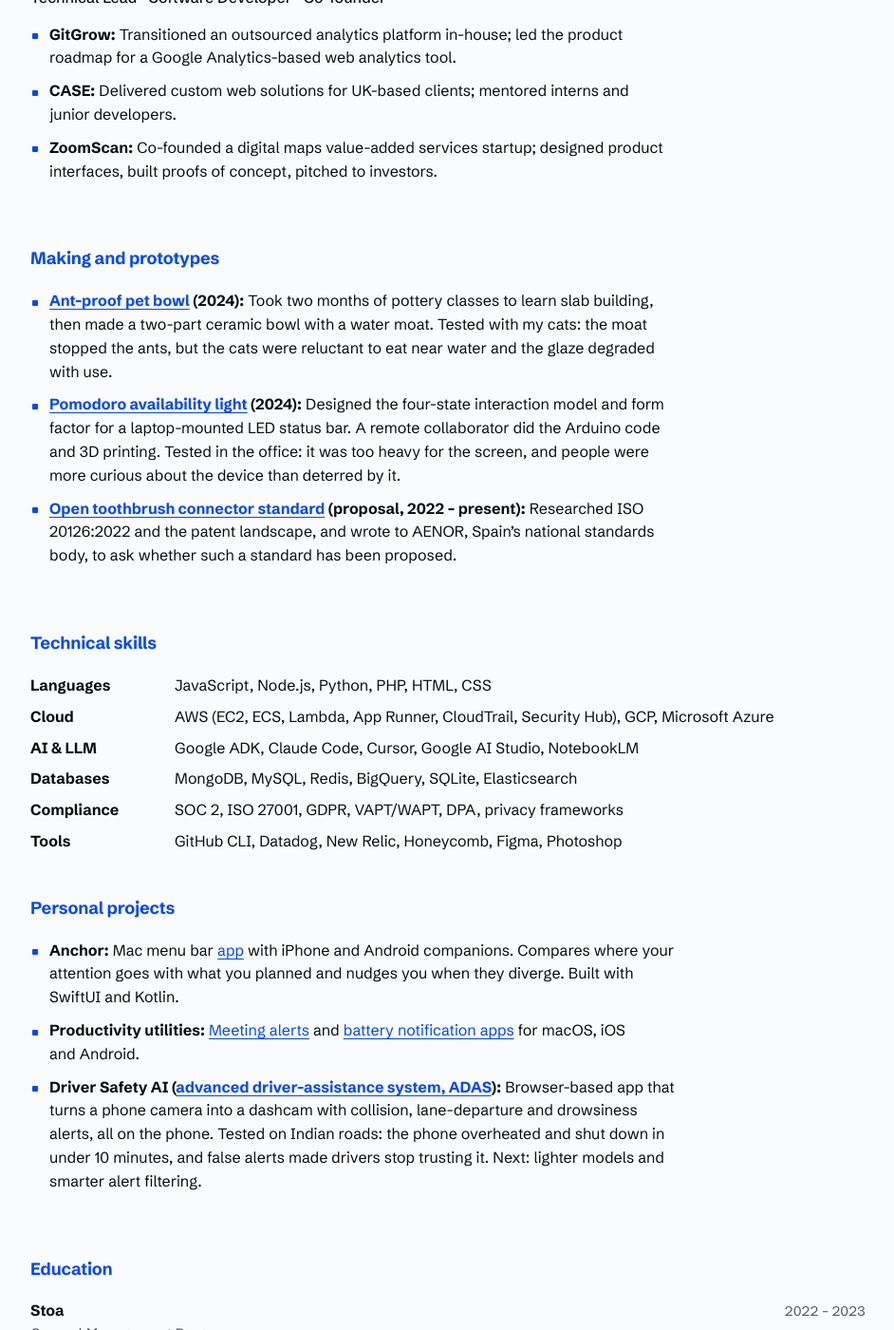
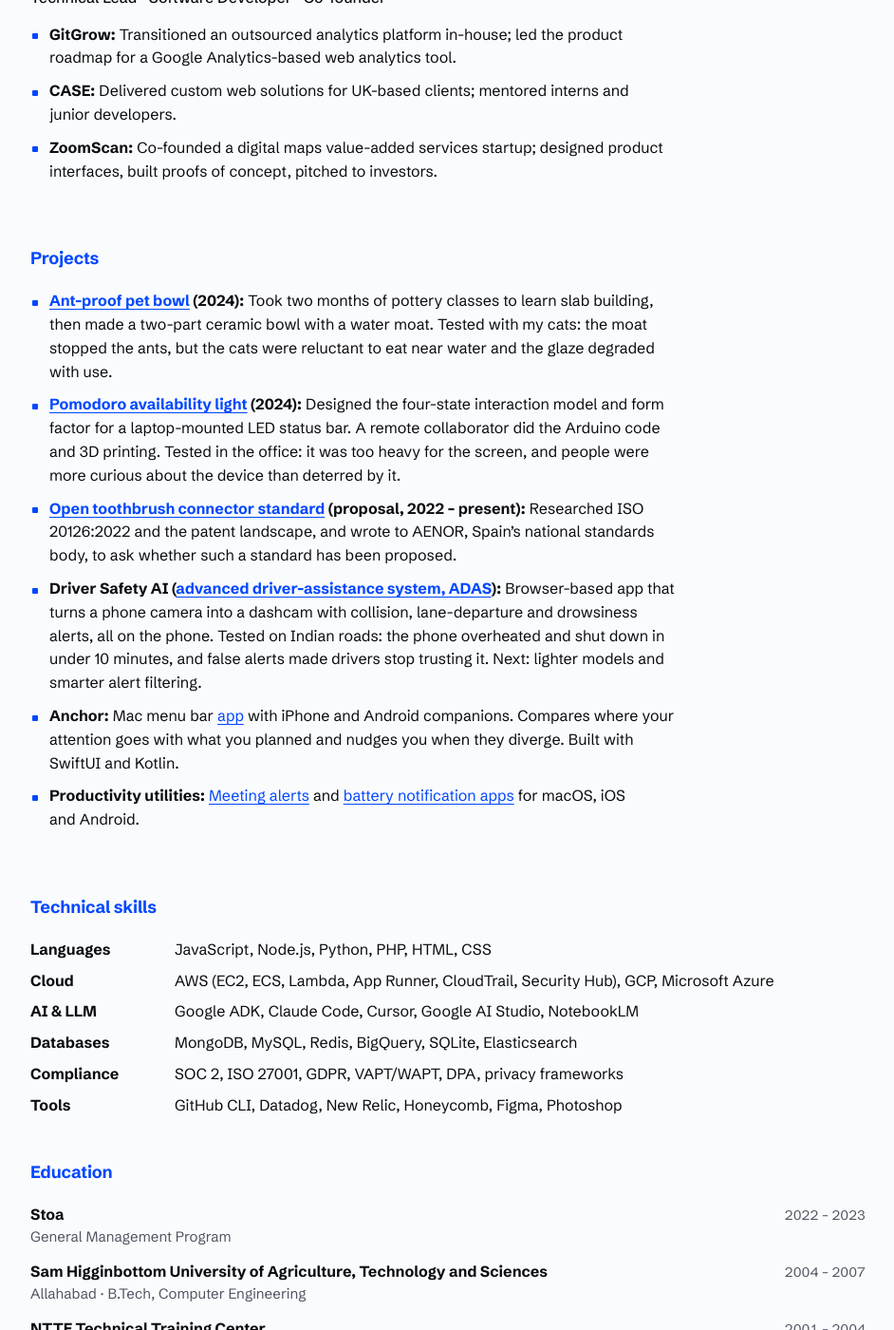
Before and after one commit to and/and.github.io, a Jekyll site: the page resume/index.html, which Jekyll copies as it is, in a window 1280 px wide and 1400 px high, scrolled down 2156 px. Shown: the whole window at 95% size, without its empty margins (168-1110 px from the left). Built offline with Jekyll 4.4.1, drawn with Linux system fonts in a browser that asks for light colours.

Commit message:
Merge making and personal projects into one Projects section on the resume page
Co-Authored-By: Claude Sonnet 5.5 <noreply@anthropic.com>
Claude-Session: https://claude.ai/code/session_01MuwebNEXBFxCrvNjpbsvNM

```diff
--- a/resume/index.html
+++ b/resume/index.html
@@ -220,12 +220,15 @@ a:hover { text-decoration-thickness: 2px; }
     </section>
 
     <section class="sec" data-sec>
-      <h2 class="sec-h">Making and prototypes</h2>
+      <h2 class="sec-h">Projects</h2>
       <article class="job" data-job>
         <ul class="pts" style="margin-top:0">
           <li data-v="des hw"><b><a href="/making/ant-proof-pet-bowl/">Ant-proof pet bowl</a> (2024):</b> Took two months of pottery classes to learn slab building, then made a two-part ceramic bowl with a water moat. Tested with my cats: the moat stopped the ants, but the cats were reluctant to eat near water and the glaze degraded with use.</li>
           <li data-v="des hw"><b><a href="/making/pomodoro-availability-light/">Pomodoro availability light</a> (2024):</b> Designed the four-state interaction model and form factor for a laptop-mounted LED status bar. A remote collaborator did the Arduino code and 3D printing. Tested in the office: it was too heavy for the screen, and people were more curious about the device than deterred by it.</li>
           <li data-v="des hw"><b><a href="/making/open-toothbrush-connector-standard/">Open toothbrush connector standard</a> (proposal, 2022 – present):</b> Researched ISO 20126:2022 and the patent landscape, and wrote to AENOR, Spain’s national standards body, to ask whether such a standard has been proposed.</li>
+          <li data-v="sw des"><b>Driver Safety AI (<a href="https://and.github.io/dashcam/" target="_blank" rel="noopener">advanced driver-assistance system, ADAS</a>):</b> Browser-based app that turns a phone camera into a dashcam with collision, lane-departure and drowsiness alerts, all on the phone. Tested on Indian roads: the phone overheated and shut down in under 10 minutes, and false alerts made drivers stop trusting it. Next: lighter models and smarter alert filtering.</li>
+          <li data-v="sw des"><b>Anchor:</b> Mac menu bar <a href="https://and.github.io/utilities/anchor/" target="_blank" rel="noopener">app</a> with iPhone and Android companions. Compares where your attention goes with what you planned and nudges you when they diverge. Built with SwiftUI and Kotlin.</li>
+          <li data-v="sw"><b>Productivity utilities:</b> <a href="https://github.com/and/meeting-alerts-mac" target="_blank" rel="noopener">Meeting alerts</a> and <a href="https://github.com/and/battery" target="_blank" rel="noopener">battery notification apps</a> for macOS, iOS and Android.</li>
         </ul>
       </article>
     </section>
@@ -240,17 +243,6 @@ a:hover { text-decoration-thickness: 2px; }
         <div data-v="lead"><dt>Compliance</dt><dd>SOC 2, ISO 27001, GDPR, VAPT/WAPT, DPA, privacy frameworks</dd></div>
         <div data-v="sw des"><dt>Tools</dt><dd>GitHub CLI, Datadog, New Relic, Honeycomb, Figma, Photoshop</dd></div>
       </dl>
-    </section>
-
-    <section class="sec" data-sec>
-      <h2 class="sec-h">Personal projects</h2>
-      <article class="job" data-job>
-        <ul class="pts" style="margin-top:0">
-          <li data-v="sw des"><b>Anchor:</b> Mac menu bar <a href="https://and.github.io/utilities/anchor/" target="_blank" rel="noopener">app</a> with iPhone and Android companions. Compares where your attention goes with what you planned and nudges you when they diverge. Built with SwiftUI and Kotlin.</li>
-          <li data-v="sw"><b>Productivity utilities:</b> <a href="https://github.com/and/meeting-alerts-mac" target="_blank" rel="noopener">Meeting alerts</a> and <a href="https://github.com/and/battery" target="_blank" rel="noopener">battery notification apps</a> for macOS, iOS and Android.</li>
-          <li data-v="sw des"><b>Driver Safety AI (<a href="https://and.github.io/dashcam/" target="_blank" rel="noopener">advanced driver-assistance system, ADAS</a>):</b> Browser-based app that turns a phone camera into a dashcam with collision, lane-departure and drowsiness alerts, all on the phone. Tested on Indian roads: the phone overheated and shut down in under 10 minutes, and false alerts made drivers stop trusting it. Next: lighter models and smarter alert filtering.</li>
-        </ul>
-      </article>
     </section>
 
     <section class="sec">
@@ -283,7 +275,7 @@ a:hover { text-decoration-thickness: 2px; }
     },
     hw: {
       s: "Works on the software and field side of hardware, not as a hardware designer. Field-tested cricket-bat sensors through three product iterations, set up on-ground infrastructure at cricket grounds, and built the software that took the sensor data to live broadcast. Makes physical prototypes outside work.",
-      n: "My role on these projects: tester, systems builder and software engineer. Spektacom’s hardware team designed and built the sensor. The prototypes under Making and prototypes are small personal builds."
+      n: "My role on these projects: tester, systems builder and software engineer. Spektacom’s hardware team designed and built the sensor. The prototypes under Projects are small personal builds."
     },
     des: {
       s: "Builds things to learn from them: a ceramic pet bowl, a Pomodoro availability light, a proposed open toothbrush connector standard, and a dashcam app tested on Indian roads. Most entries note what testing showed.",
```
